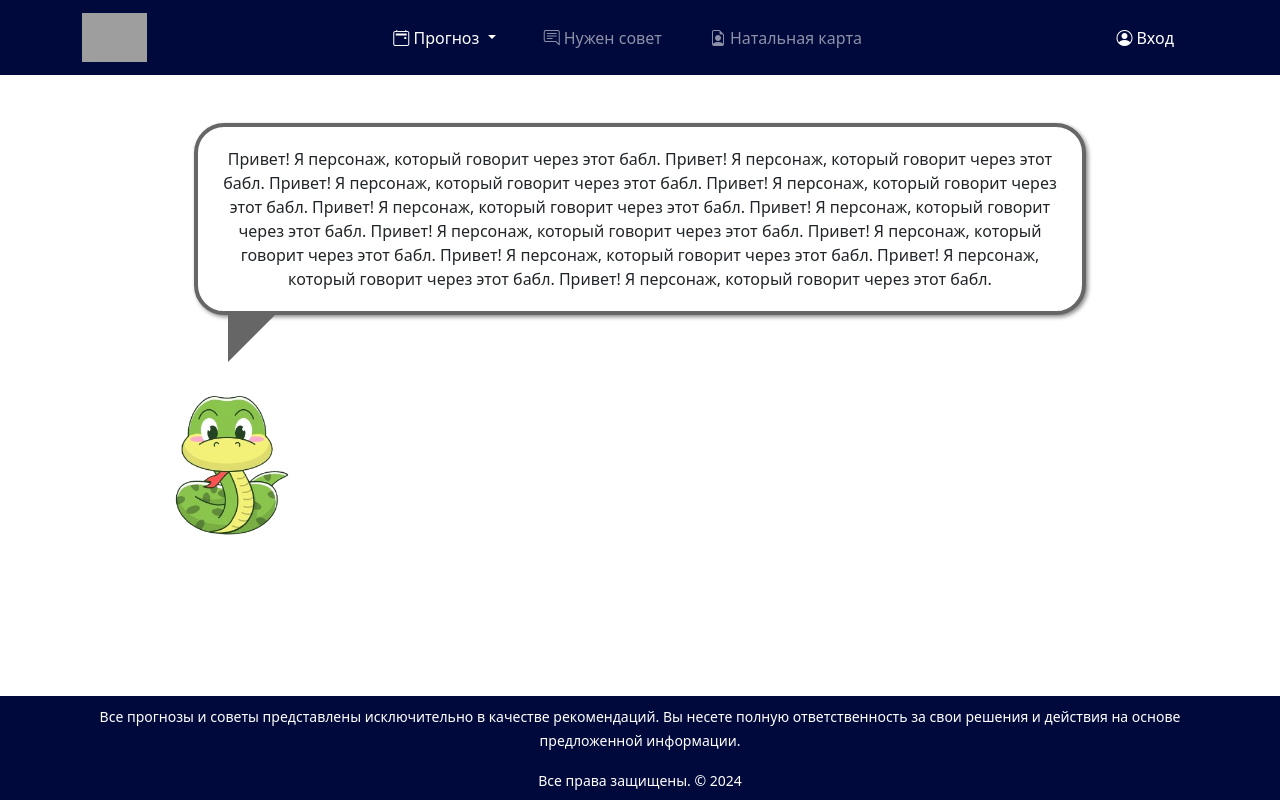
After one commit to Ryize/StarPower, a Flask app: page /daily in a window 1280 px wide. The commit adds this page. Run offline with Flask 3, Linux system fonts and the light colour scheme; some libraries are stand-ins or nearby versions; grey boxes are pictures that could not be loaded.

Commit message:
feat: шаблон chat.html

```diff
--- a/controller.py
+++ b/controller.py
@@ -87,8 +87,8 @@ def profile() -> Response | str:
     return render_template('profile.html')
 
 
-@app.route('/daily_horoscope')
-def daily_horoscope() -> Response | str:
+@app.route('/daily')
+def daily() -> Response | str:
     """
         Views для отображения гороскопа на день
     """
--- /dev/null
+++ b/templates/chat.html
@@ -0,0 +1,28 @@
+{% extends "base.html" %}
+{% block style %}
+    <link rel="stylesheet" href="{{ url_for('static', filename='css/style_chat.css') }}">
+{% endblock %}
+<title>{% block title %}Чат{% endblock %}</title>
+
+{% block content %}
+    <main class="main-content">
+        <div class="container flex-column mt-5">
+            <div class="speech">
+                Привет! Я персонаж, который говорит через этот бабл.
+                Привет! Я персонаж, который говорит через этот бабл.
+                Привет! Я персонаж, который говорит через этот бабл.
+                Привет! Я персонаж, который говорит через этот бабл.
+                Привет! Я персонаж, который говорит через этот бабл.
+                Привет! Я персонаж, который говорит через этот бабл.
+                Привет! Я персонаж, который говорит через этот бабл.
+                Привет! Я персонаж, который говорит через этот бабл.
+                Привет! Я персонаж, который говорит через этот бабл.
+                Привет! Я персонаж, который говорит через этот бабл.
+                Привет! Я персонаж, который говорит через этот бабл.
+            </div>
+            <div class="character-and-speech">
+                <img src="{{ url_for('static', filename='img/person-bable.png') }}" alt="Персонаж" class="character-image">
+            </div>
+        </div>
+    </main>
+{% endblock %}
--- a/templates/index.html
+++ b/templates/index.html
@@ -3,6 +3,7 @@
 {% endblock %}
 
 {% block content %}
+    <main class="flex-fill">
         <section>
             <div class="container">
                 <div class="row">
@@ -140,4 +141,5 @@
                 </div>
             </div>
         </section>
+    </main>
 {% endblock %}
```
